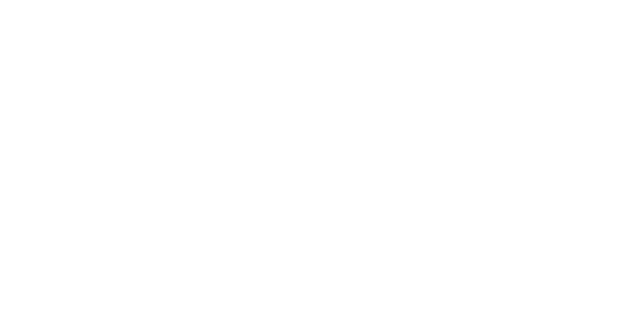
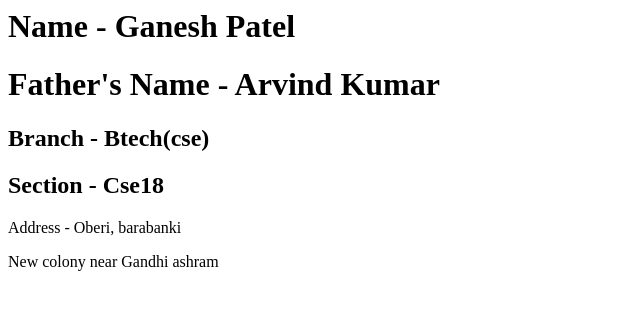
Before and after one commit to ganeshpatel1409/HTML-CSE18, a plain HTML site: page index.html in a window 1280 px wide. Shown: the whole page, without its empty margins (0-640 px from the left). Drawn offline with Linux system fonts and the light colour scheme.

Commit message:
Add files via upload

```diff
--- a/index.html
+++ b/index.html
@@ -1,12 +1,16 @@
-<!DOCTYPE html>
-<!-- #declaration  -->
 <html lang="en">
 <head>
     <meta charset="UTF-8">
     <meta name="viewport" content="width=device-width, initial-scale=1.0">
-    <title>my fisrt web page</title>
+    <title>My first HTML Page</title>
 </head>
 <body>
+    <h1>Name - Ganesh Patel</h1>
+    <h1>Father's Name - Arvind Kumar</h1>
+    <h2>Branch - Btech(cse)</h2>
+    <h2>Section - Cse18</h2>
+    <p>Address - Oberi, barabanki</p>
+    <p>New colony near Gandhi ashram</p>
 
 </body>
 </html>
```
